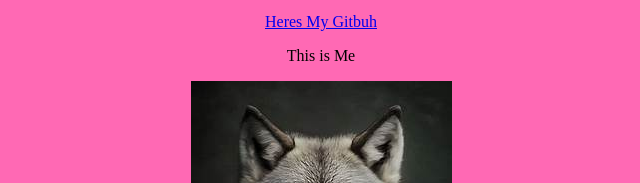
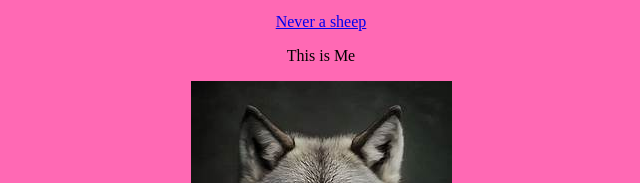
Before and after one commit to RayReyRam/my-first-website, a plain HTML site: page index.html in a window 1280 px wide. Shown: the part 263-446 px from the top of the page, 327-967 px from the left. Drawn offline with Linux system fonts and the light colour scheme.

Commit message:
Update index.html

```diff
--- a/index.html
+++ b/index.html
@@ -22,7 +22,7 @@
             <li>I taxed fanum tax</li>
             <li>AROOO, need I say more</li>
         </ol>
-        <a href="https://github.com/RayReyRam/my-first-website">Heres My Gitbuh</a>
+        <a href="https://www.youtube.com/shorts/o3HKkzWWH3w">Never a sheep</a>
         <p>This is Me</p>
         <img src="WolfSuit.jpg" alt="Alpha" />
         <img src="AlphaWolf.jpg" />
```
